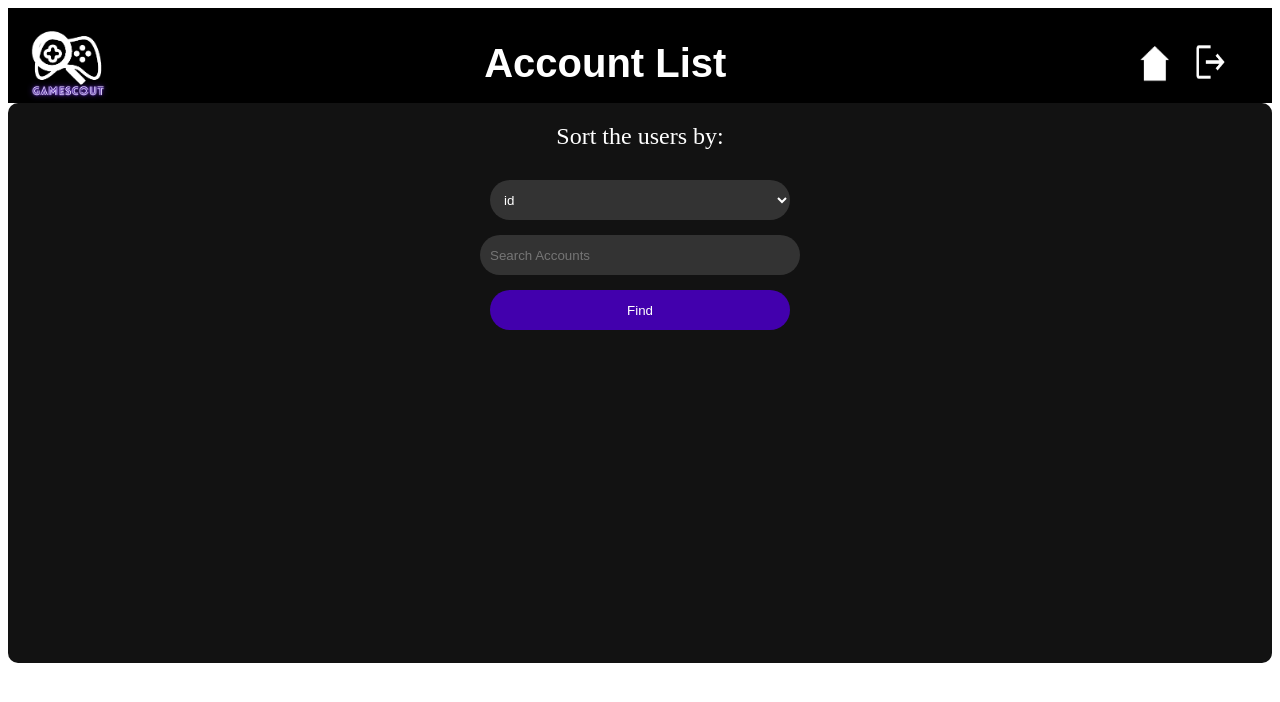
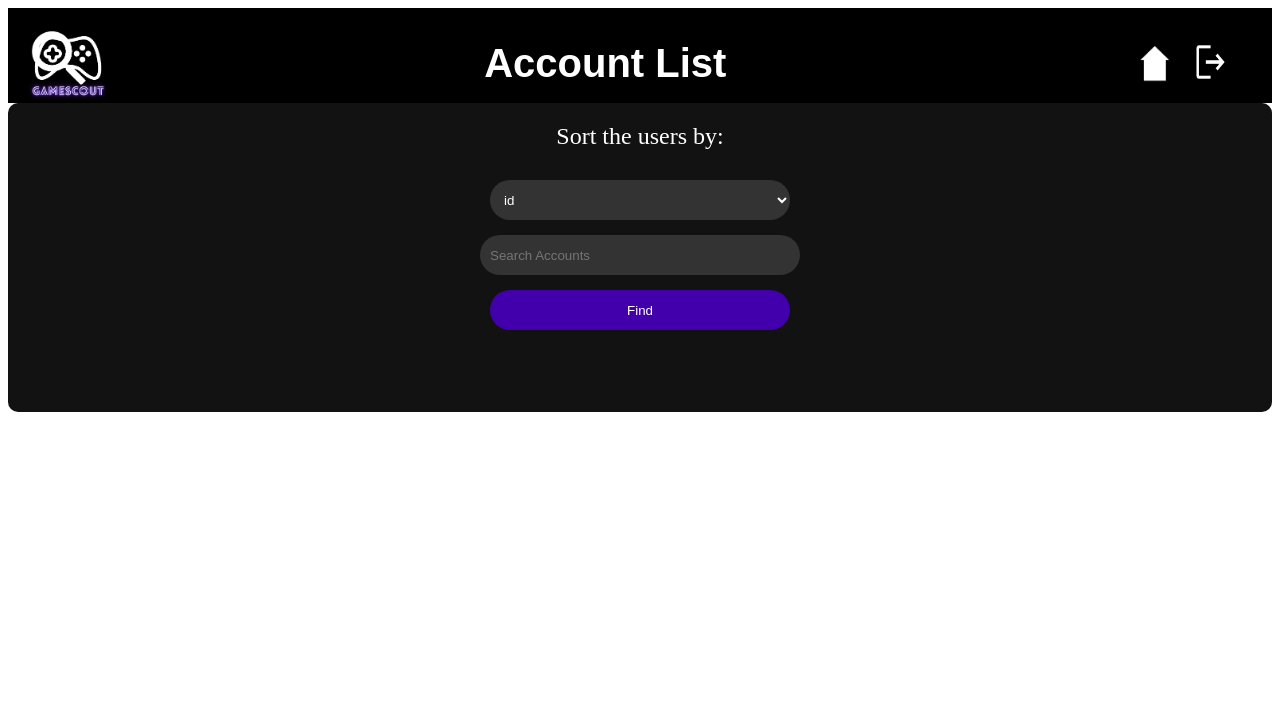
Before and after one commit to zarakagha/GameScout, a Flask app: page /accounts in a window 1280 px wide. Shown: the top 702 px of the page. Run offline with Flask 3, Linux system fonts and the light colour scheme; the visitor is signed in with stand-in values (Sample User, id 1); data that the repository does not hold is empty; some web fonts are replaced.

Commit message:
accout-options to 100%

```diff
--- a/static/css/style.css
+++ b/static/css/style.css
@@ -671,7 +671,7 @@ body th,
 
 /* ACCOUNTS */
 .account-options {
-  height: 65vh;
+  height: 100%;
   position: relative;
   display: flex;
   background: #121212;
```
